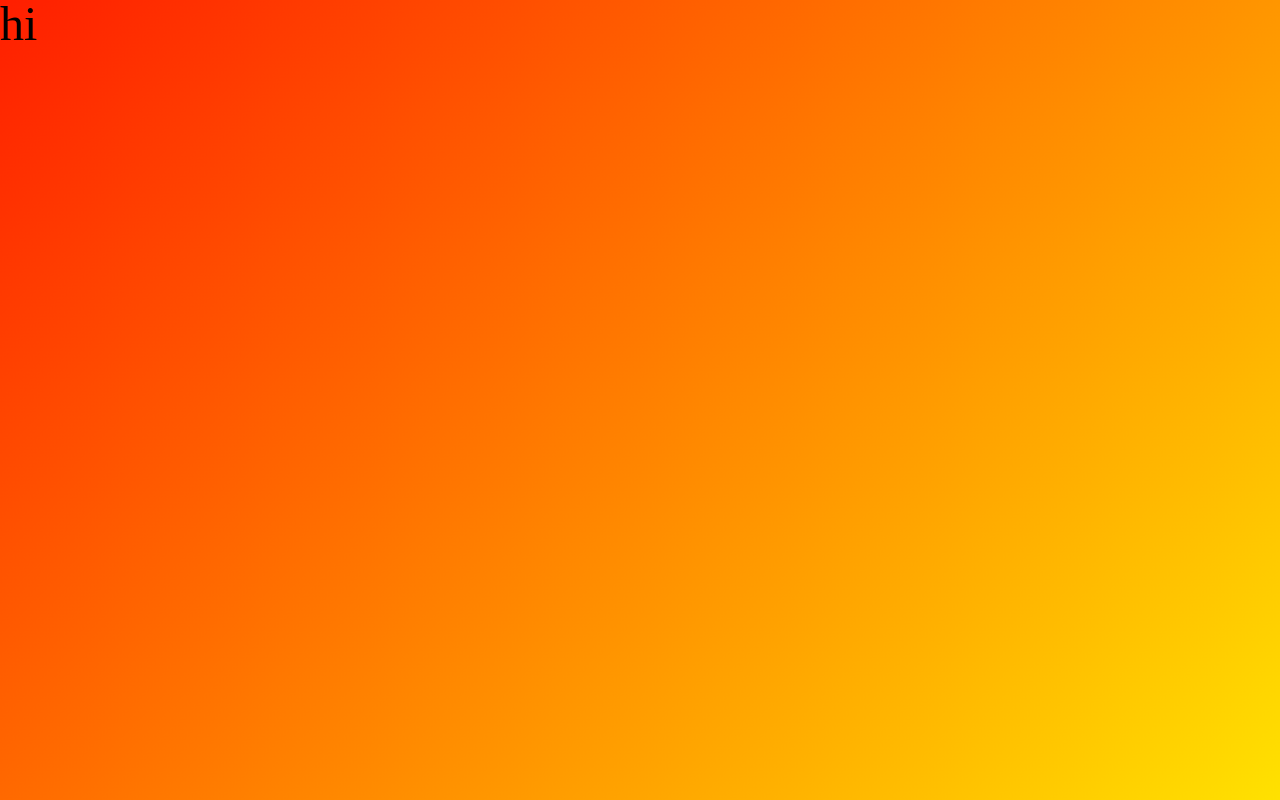
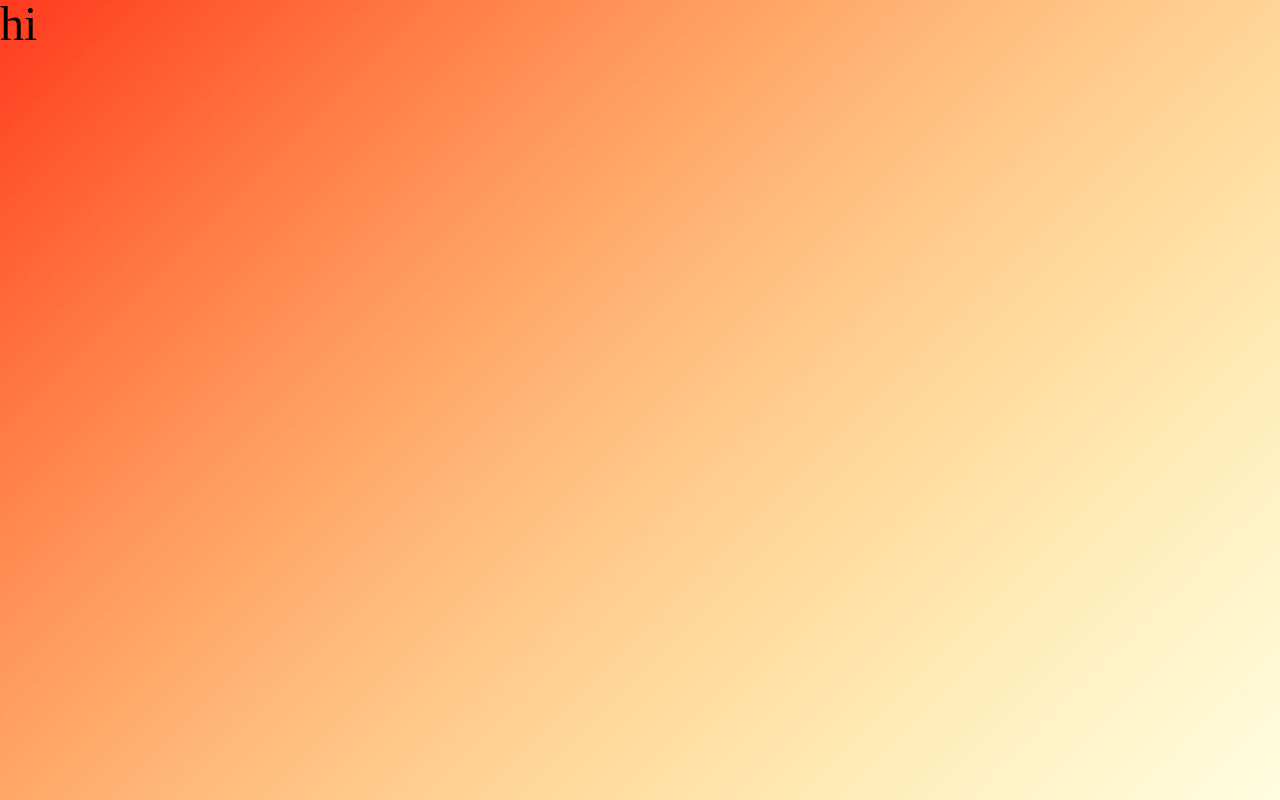
Before and after one commit to tylerschloesser/react-typescript-sandbox, a React app: page / in a window 1280 px wide. Built offline with nearby package versions, Linux system fonts and the light colour scheme.

Commit message:
second gradient

```diff
--- a/src/app.sass
+++ b/src/app.sass
@@ -20,8 +20,11 @@ $sqrt2: math.sqrt(2)
   position: relative
   height: 100%
 
-  --g1: red
-  --g2: yellow
+  --g1-1: red
+  --g1-2: yellow
+
+  --g2-1: transparent
+  --g2-2: white
 
   overflow: hidden
 
@@ -30,9 +33,17 @@ $sqrt2: math.sqrt(2)
   .gradient-1
     @include gradient-common
 
-    background-image: linear-gradient(var(--g1), var(--g2))
+    background-image: linear-gradient(var(--g1-1), var(--g1-2))
 
     animation: gradient-1 4s linear infinite
+
+  .gradient-2
+    @include gradient-common
+
+    background-image: linear-gradient(var(--g2-1), var(--g2-2))
+
+    animation: gradient-1 4s linear infinite
+
 
 @keyframes gradient-1
   from
```
